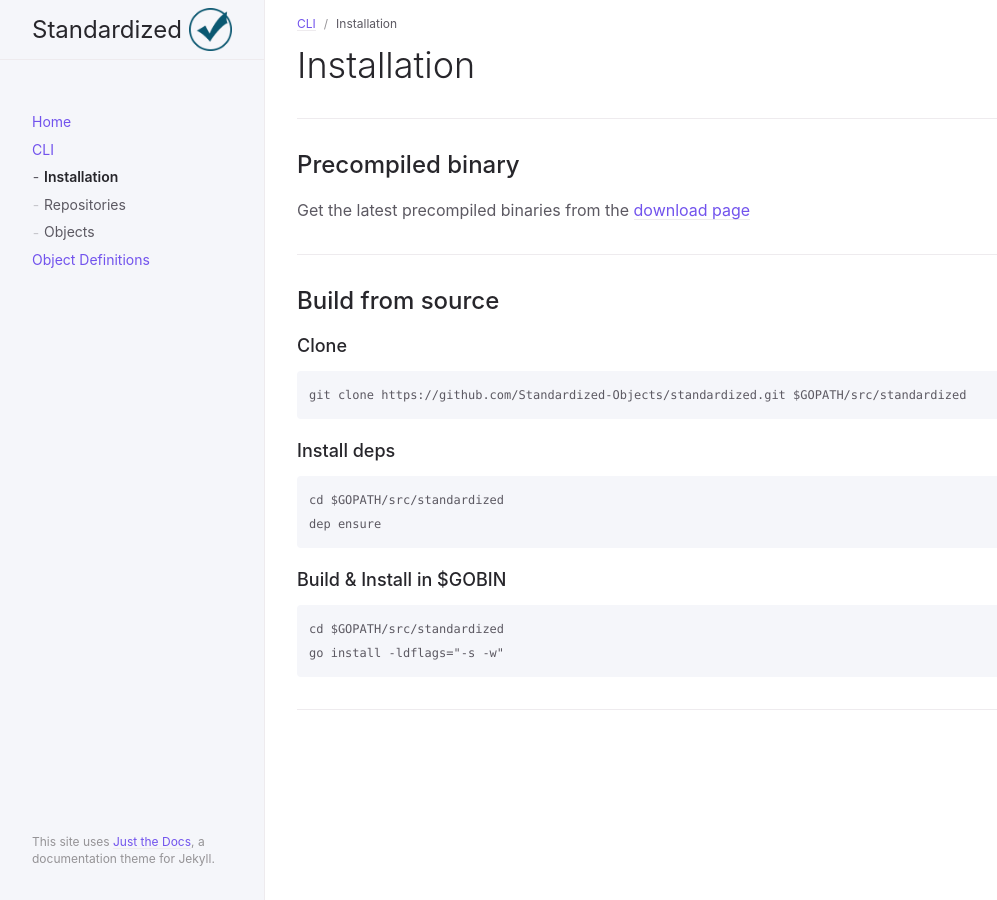
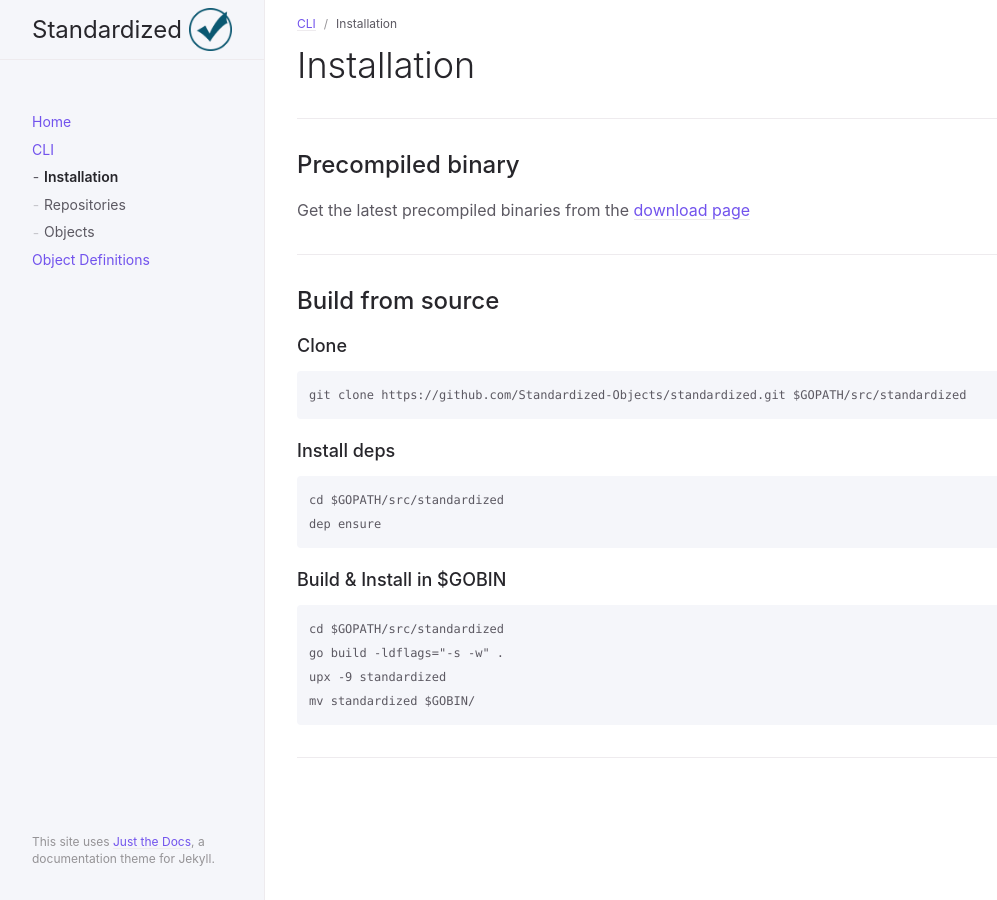
Before and after one commit to Standardized-Objects/Standardized-Objects.github.io, a Jekyll site: the page built from docs/cli/install.md, in a window 1280 px wide. Shown: the whole page, without its empty margins (107-1104 px from the left). Built offline with Jekyll 4.4.1, drawn with Linux system fonts in a browser that asks for light colours.

Commit message:
upx the binary

```diff
--- a/docs/cli/install.md
+++ b/docs/cli/install.md
@@ -30,4 +30,6 @@ Get the latest precompiled binaries from the [download page](https://github.com/
 ### Build & Install in $GOBIN
 
     cd $GOPATH/src/standardized
-    go install -ldflags="-s -w"
+    go build -ldflags="-s -w" .
+    upx -9 standardized
+    mv standardized $GOBIN/
```
